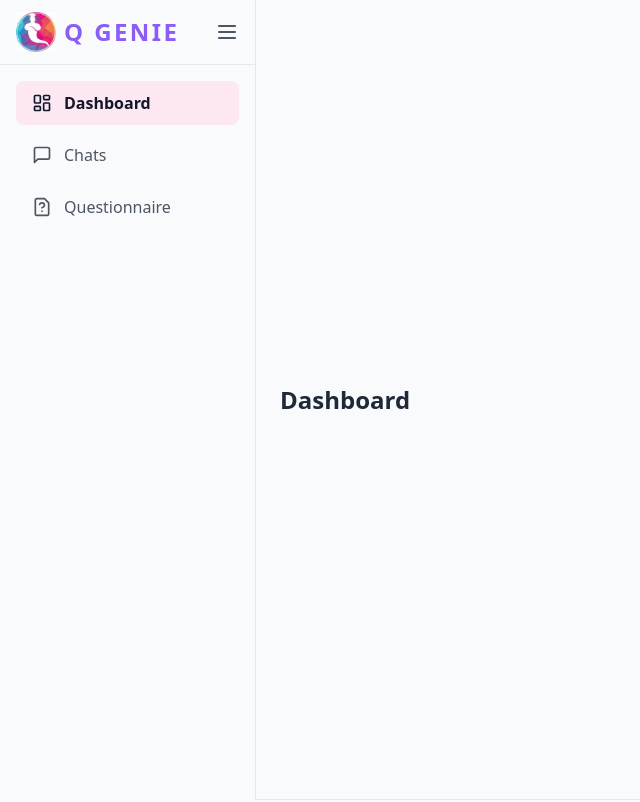
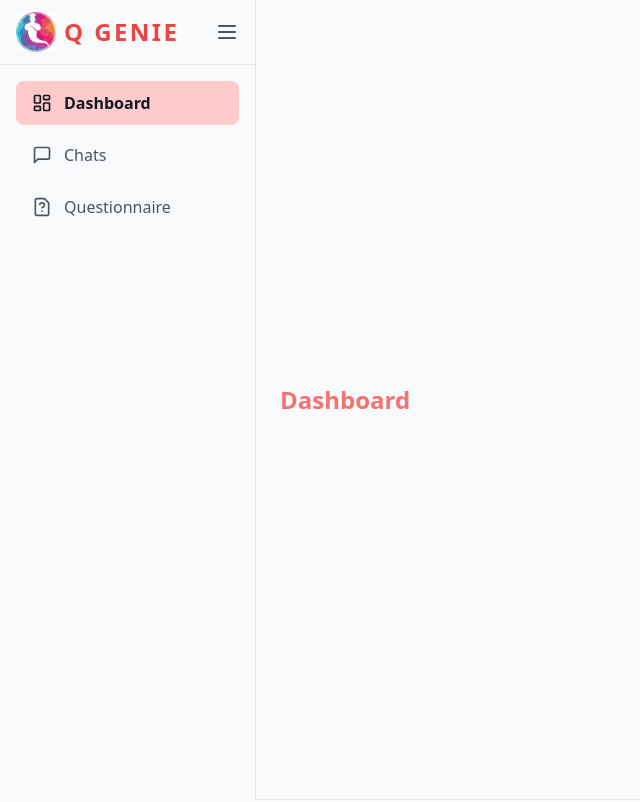
Before and after one commit to K-Sakthi-Vel/QuestGenie, a React (Create React App) app: page / in a window 1280 px wide. Shown: the top 802 px of the page, without its empty margins (0-640 px from the left). Built offline with nearby package versions, Linux system fonts and the light colour scheme.

Commit message:
color pallete

```diff
--- a/src/components/MainContent.jsx
+++ b/src/components/MainContent.jsx
@@ -1,13 +1,52 @@
-import React from 'react';
+import React, {useState} from 'react';
 import { usePdf } from '../contexts/PdfContext';
 import { useUI } from '../contexts/UIContext';
 import PDFWorkspace from './PDFWorkspace';
 import Dashboard from './Dashboard';
 import ChatPanel from './ChatPanel';
+import Button from './primitives/Button'
+import { putPdf } from '../utils/idbHelper' // Import IndexedDB putPdf
+
 
 export default function MainContent() {
-    const { activeFile } = usePdf();
-    const { activeView } = useUI();
+    const { setSidebarOpen, setActiveView, activeView } = useUI() // Get setActiveView here
+    const { addFile, setActiveFile, activeFile } = usePdf()
+        const [isGenerating, setIsGenerating] = useState(false)
+
+
+    const handleFileUpload = async (event) => {
+        const files = event.target.files;
+        if (files.length > 0) {
+            const file = files[0];
+            console.log('Uploaded file from Topbar:', file);
+
+            try {
+                const fileId = `uploaded-${Date.now()}-${Math.random().toString(36).substring(2, 9)}`
+                console.log("Topbar: Attempting to put PDF to IndexedDB:", { key: fileId, name: file.name, blob: file })
+                await putPdf({ key: fileId, name: file.name, blob: file })
+                console.log("Topbar: PDF successfully put to IndexedDB:", fileId)
+
+                // Add the file to PdfContext
+                const newFile = {
+                    id: fileId,
+                    title: file.name,
+                    pages: undefined, // This will be populated by PDFViewer or similar component
+                    size: file.size,
+                    preview: URL.createObjectURL(file), // Create object URL for immediate preview
+                    blobKey: fileId, // Store key to retrieve blob later
+                };
+                console.log("Topbar: New file object created for PdfContext:", newFile)
+                addFile(newFile);
+                // make this file active so toolbar can use it
+                setActiveFile(newFile);
+                // Switch to PDF workspace view
+                setActiveView('pdf-workspace'); // Use setActiveView from the top level
+            } catch (error) {
+                console.error("Topbar: Error processing file:", file.name, error)
+                alert("Error uploading PDF: " + (error.message || String(error)))
+            }
+        }
+    };
 
     const renderContent = () => {
         switch (activeView) {
@@ -33,17 +72,38 @@ export default function MainContent() {
     };
 
     return <main className="flex-1">
-        <div className='h-[65px] w-full h-screen border-b bg-gray-50 flex items-center px-6'>
+        <div className='h-[65px] w-full h-screen border-b bg-gray-50 flex items-center justify-between px-6'>
             {
-                activeView === 'dashboard' && <h1 className="text-2xl font-bold text-gray-800">Dashboard</h1>
+                activeView === 'dashboard' && <h1 className="text-2xl font-bold text-red-400">Dashboard</h1>
             }
-            {activeView === 'chats' && <h1 className="text-2xl font-bold text-gray-800">Chats</h1>
+            {activeView === 'chats' && <h1 className="text-2xl font-bold text-red-400">Chats</h1>
             }
-            {activeView === 'questionnaire' && <h1 className="text-2xl font-bold text-gray-800">Questionnaire</h1>
+            {activeView === 'questionnaire' && <h1 className="text-2xl font-bold text-red-400">Questionnaire</h1>
             }
-            {activeView === 'pdf-workspace' && <h1 className="text-2xl font-bold text-gray-800">PDF Workspace</h1>
+            {activeView === 'pdf-workspace' && <h1 className="text-2xl font-bold text-red-400">PDF Workspace</h1>
             }
+            <div className="flex items-center gap-3">
+                {/* Hidden file input for uploading PDFs */}
+                <input
+                    type="file"
+                    accept="application/pdf"
+                    id="topbar-upload-input"
+                    className="hidden"
+                    onChange={handleFileUpload}
+                />
+
+                {
+                    (activeView === 'pdf-workspace' || activeView === 'questionnaire') && (
+                        <Button
+                            onClick={() => document.getElementById('topbar-upload-input').click()}
+                            disabled={isGenerating}
+                        >
+                            {isGenerating ? 'Generating...' : 'Upload PDF'}
+                        </Button>)
+                }
+
+            </div>
         </div>
         {renderContent()}
-        </main>;
+    </main>;
 }
--- a/src/components/Shell.jsx
+++ b/src/components/Shell.jsx
@@ -11,9 +11,9 @@ export default function Shell() {
 
     return (
         <div className="min-h-screen bg-gray-50">
-            {/* <Topbar /> */}
+            {/* <Topbar />   */}
             <div className="flex">
-                {sidebarOpen && <Sidebar />}
+                <Sidebar />
                 {/* MainContent now handles all view rendering internally */}
                 <MainContent />
             </div>
--- a/src/components/Sidebar.jsx
+++ b/src/components/Sidebar.jsx
@@ -5,7 +5,7 @@ import { LuLayoutDashboard, LuMessageSquare, LuFileQuestion, LuMenu } from 'reac
 import { FaReact } from 'react-icons/fa'; // Placeholder for logo
 import Logo from '../assets/logo.png'; // Assuming you have a logo image in assets
 export default function Sidebar() {
-    const { activeView, setActiveView } = useUI();
+    const { activeView, setActiveView, sidebarOpen, setSidebarOpen } = useUI();
 
     const navItems = [
         { id: 'dashboard', label: 'Dashboard', icon: <LuLayoutDashboard size={20} /> },
@@ -14,13 +14,15 @@ export default function Sidebar() {
     ];
 
     return (
-        <aside className="w-64 bg-gray-50 border-r h-screen sticky top-0 flex flex-col">
+        <aside className={`bg-gray-50 border-r h-screen sticky top-0 flex flex-col transition-all duration-300 ${sidebarOpen ? 'w-64' : 'w-20'}`}>
             <div className="px-4 py-3 border-b flex items-center justify-between">
-                <div className="flex items-center gap-2">
+                {sidebarOpen && <div className={`flex items-center gap-2 ${!sidebarOpen && 'justify-center w-full'}`}>
                     <img src={Logo} alt="Logo" className="h-10 w-10" />
-                    <span className="font-bold text-2xl tracking-widest text-violet-500">Q GENIE</span>
-                </div>
-                <button className="text-gray-600">
+                    <span className="font-bold text-2xl tracking-widest text-red-500 whitespace-nowrap">
+                        Q GENIE
+                    </span>
+                </div>}
+                <button className="text-gray-600 ml-3" onClick={() => setSidebarOpen(!sidebarOpen)}>
                     <LuMenu size={24} />
                 </button>
             </div>
@@ -28,18 +30,17 @@ export default function Sidebar() {
                 {navItems.map((item) => (
                     <div
                         key={item.id}
-                        className={`flex items-center gap-3 px-4 py-2.5 rounded-lg cursor-pointer transition-colors ${
-                            activeView === item.id
-                                ? 'bg-pink-100 text-gray-900 font-semibold'
+                        className={`flex items-center gap-3 px-4 py-2.5 rounded-lg cursor-pointer transition-colors ${activeView === item.id
+                                ? 'bg-red-200 text-gray-900 font-semibold'
                                 : 'text-gray-600 hover:bg-gray-100'
-                        }`}
+                            } ${!sidebarOpen && 'justify-center'}`}
                         onClick={() => setActiveView(item.id)}
                     >
                         {item.icon}
-                        <span>{item.label}</span>
+                        {sidebarOpen && <span>{item.label}</span>}
                     </div>
                 ))}
-                 {(activeView === 'questionnaire' || activeView === 'pdf-workspace') && (
+                {(activeView === 'questionnaire' || activeView === 'pdf-workspace') && sidebarOpen && (
                     <div className="p-4 border-t">
                         <SourceList />
                     </div>
```
